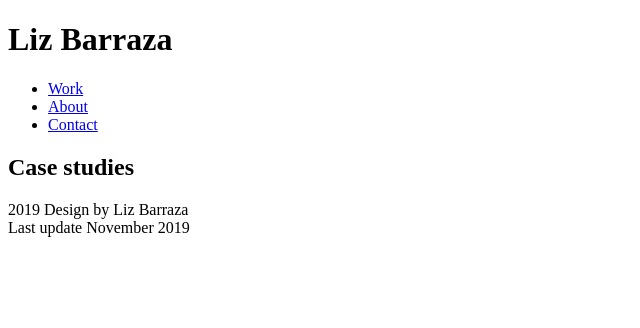
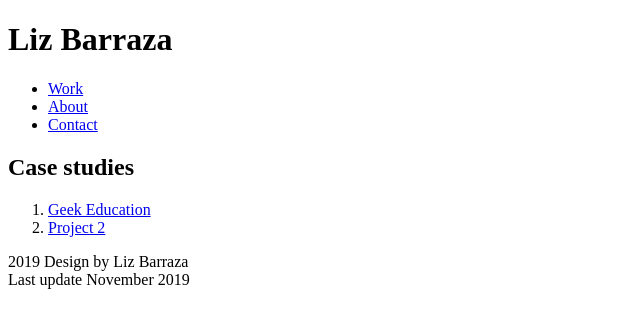
Before and after one commit to lizbarraza/portfolio, a Gatsby site: page /case-studies in a window 1280 px wide. Shown: the whole page, without its empty margins (0-640 px from the left). Built offline with nearby package versions, Linux system fonts and the light colour scheme; Gatsby itself is replaced by a stand-in of ours.

Commit message:
List case studies in parent page

```diff
--- /dev/null
+++ b/src/case-studies/geek-education.mdx
@@ -0,0 +1,8 @@
+---
+title: "Geek Education"
+date: "2020-01-01"
+---
+
+Geek Education is a coding academy that offers courses to youth of ages 6 to 12. Their website was created in 2018 to promote their courses. After 6 months live, the founders realized that the website created more questions than answers from proactive parents looking for fulfilling activities for their children.
+
+**My goal is to create a website that provides precise information to help parents and students to choose extra-curricular activities for their kids, that fosters curiosity in young students and helps the founders to better communicate the values of the company.**
--- /dev/null
+++ b/src/case-studies/project-2.mdx
@@ -0,0 +1,6 @@
+---
+title: "Project 2"
+date: "2019-12-05"
+---
+
+Project 2 placeholder
--- a/src/case-studies/test.mdx
+++ /dev/null
@@ -1,8 +0,0 @@
----
-title: "Test case study"
----
-
-# Introduction
-This is a test case study
-
-asdfa
--- a/src/pages/case-studies.js
+++ b/src/pages/case-studies.js
@@ -1,13 +1,47 @@
 import React from "react"
+import { Link } from "gatsby"
 
 import Layout from "../components/layout"
 import SEO from "../components/seo"
 
-const CaseStudies = () => (
+const CaseStudyLink = ({ title, path }) => <Link to={path}>{title}</Link>
+
+const CaseStudies = ({ data }) => (
   <Layout>
     <SEO title="Case Studies" />
     <h2>Case studies</h2>
+
+    <ol>
+      {data.allMdx.edges.map(({ node }) => (
+        <li key={node.id}>
+          <CaseStudyLink
+            title={node.frontmatter.title}
+            path={`case-studies${node.fields.slug}`}
+          />
+        </li>
+      ))}
+    </ol>
   </Layout>
 )
 
 export default CaseStudies
+
+export const query = graphql`
+  query {
+    allMdx(sort: { fields: [frontmatter___date], order: DESC }) {
+      totalCount
+      edges {
+        node {
+          id
+          frontmatter {
+            title
+            date(formatString: "DD MMMM, YYYY")
+          }
+          fields {
+            slug
+          }
+        }
+      }
+    }
+  }
+`
--- /dev/null
+++ b/src/pages/test1.mdx
@@ -0,0 +1,6 @@
+---
+title: "Test MDX page"
+date: "2017-08-10"
+---
+
+Test MDX page
```
